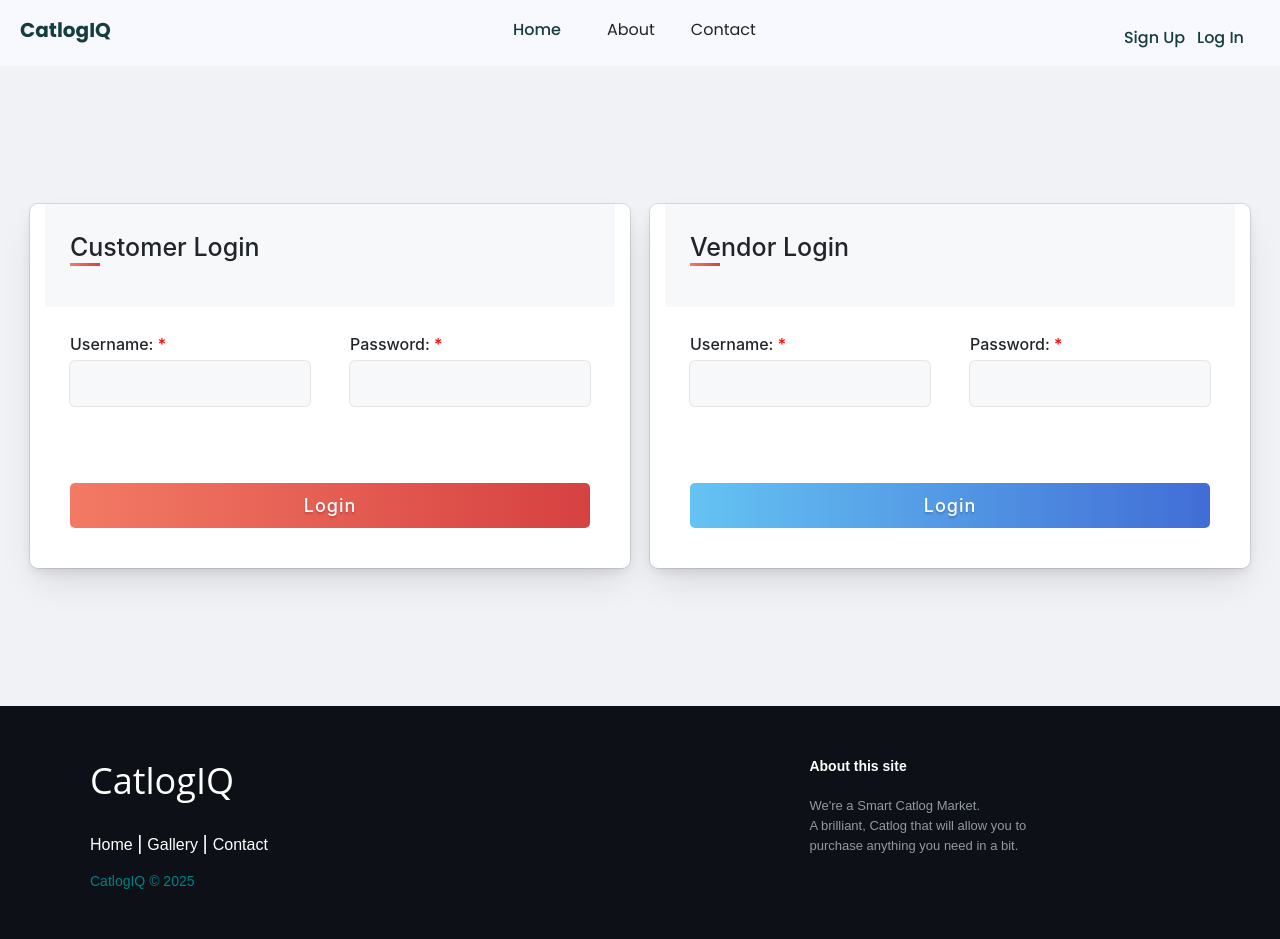
After one commit to Kedar2012/CatlogIQ, a Django app: page /Accounts/login/ in a window 1280 px wide. The commit adds this page. Run offline with Django 5.2, Linux system fonts and the light colour scheme; some libraries are stand-ins or nearby versions.

Commit message:
Updated Forms and login/logout function and UI

```diff
--- a/static/css/form.css
+++ b/static/css/form.css
@@ -77,12 +77,12 @@
     box-shadow: 0px 0px 0px 2px #AC8ECE;
 }
 
-.reg_btn{
+.reg_btn_customer, .reg_btn_vendor{
     padding: 25px;
     margin: 15px 0;
 }
 
-.reg_btn input{
+.reg_btn_customer input{
     height: 45px;
     width: 100%;
     border: none;
@@ -96,9 +96,28 @@
     text-shadow: 0px 2px 2px rgba(0, 0, 0, 0.2);
 }
 
-.reg_btn input:hover{
+.reg_btn_customer input:hover{
     background: linear-gradient(to right, #D64141, #F37A65);
 }
+
+.reg_btn_vendor input{
+    height: 45px;
+    width: 100%;
+    border: none;
+    font-size: 18px;
+    font-weight: 500;
+    cursor: pointer;
+    background: linear-gradient(to right, #65C3F3, #416DD6);
+    border-radius: 5px;
+    color: #ffffff;
+    letter-spacing: 1px;
+    text-shadow: 0px 2px 2px rgba(0, 0, 0, 0.2);
+}
+
+.reg_btn_vendor input:hover{
+    background: linear-gradient(to right, #416DD6, #65C3F3);
+}
+
 
 @media screen and (max-width: 584px){
 
--- a/static/css/style.css
+++ b/static/css/style.css
@@ -46,10 +46,10 @@
   display: flex;
   gap: 10px;
   align-items: center;
+  padding: 5px 15px;
 }
 
 .auth-link {
-  padding: 5px 15px;
   border-radius: 10px;
   background-color: transparent;
   color: #153d3d;
--- a/templates/navbar.html
+++ b/templates/navbar.html
@@ -2,13 +2,26 @@
   <p id="logo">CatlogIQ</p>
   <ul class="links navbarul">
     <li class="navbarli"><a href="{% url 'home' %}">Home</a></li>
+    {% if user.is_authenticated %}
+      {% if user.Role == 'Customer' %}
+        <li class="navbarli"><a href="#">Products</a></li>
+      {% elif user.Role == 'Vendor' %}
+        <li class="navbarli"><a href="#">My Products</a></li>
+      {% endif %}
+    {% endif %}
     <li class="navbarli">About</li>
-    <li class="navbarli">Blog</li>
     <li class="navbarli">Contact</li>
   </ul>
+
+
   <div class="auth-buttons">
-    <a href="{% url 'register_user' %}" class="auth-link">Sign Up</a>
-    <a href="#" class="auth-link">Log In</a>
+    {% if user.is_authenticated %}
+      <a href="{% url 'customer_dashboard' %}" class="auth-link">Welcome, {{ user.First_Name }}!</a>
+      <a href="{% url 'logout_user' %}" class="auth-link">Log Out</a>
+    {% else %}
+      <a href="{% url 'register_user' %}" class="auth-link">Sign Up</a>
+      <a href="{% url 'login_user' %}" class="auth-link">Log In</a>
+    {% endif %}
   </div>
 
 </nav>
--- a/users_app/admin.py
+++ b/users_app/admin.py
@@ -4,8 +4,8 @@
 
 @admin.register(User)
 class UserAdmin(UserAdmin):
-    list_display = ('User_Name', 'Email', 'First_Name', 'Last_Name', 'Role', 'is_admin', 'is_staff', 'is_active')
-    search_fields = ('User_Name', 'Email', 'First_Name', 'Last_Name', 'Role')
+    list_display = ('username', 'Email', 'First_Name', 'Last_Name', 'Role', 'is_admin', 'is_staff', 'is_active')
+    search_fields = ('username', 'Email', 'First_Name', 'Last_Name', 'Role')
     readonly_fields = ('date_joined', 'last_login', 'modified_date')
     ordering = ('date_joined',)
 
--- a/users_app/forms.py
+++ b/users_app/forms.py
@@ -6,10 +6,10 @@
     confirm_Password = forms.CharField(widget=forms.PasswordInput())
     class Meta:
         model = User
-        fields = ['First_Name', 'Last_Name', 'User_Name', 'Email', 'Phone_Number', 'Role', 'Password']
+        fields = ['First_Name', 'Last_Name', 'username', 'Email', 'Phone_Number', 'Role', 'Password']
 
     def clean(self):
-        cleaned_data = super(RegisterForm, self).clean()
+        cleaned_data = super().clean()
         Password = cleaned_data.get("Password")
         confirm_Password = cleaned_data.get("confirm_Password")
 
@@ -17,3 +17,7 @@
             raise forms.ValidationError(
                 "Password and Confirm Password does not match"
             )
+
+class LoginForm(forms.Form):
+    username = forms.CharField(max_length=100, label="Username")
+    password = forms.CharField(widget=forms.PasswordInput, label="Password")
--- /dev/null
+++ b/users_app/templates/users_app/login_user.html
@@ -0,0 +1,60 @@
+{% extends 'index.html' %}
+
+{% block content %}
+<div class="form-wrapper">
+    <div class="container">
+        <div class="title">
+            <p>Customer Login</p>
+        </div>
+        <form method="post">
+            <input type="hidden" name="login_type" value="customer">
+            <div class="user_details">
+                {% csrf_token %}
+                {% for field in form %}
+                    <div class="input_box">
+                        {{ field.label_tag }}
+                        {{ field }}
+                    </div>
+                    {% if field.errors %}
+                        <div class="text-danger small">
+                            {{ field.errors|striptags }}
+                        </div>
+                    {% endif %}
+                {% endfor %}
+            </div>
+            <div class="reg_btn_customer">
+                <input type="submit" value="Login">
+            </div>
+        </form>
+    </div>
+
+
+    <div class="container">
+        <div class="title">
+            <p>Vendor Login</p>
+        </div>
+        <form method="post">
+            <input type="hidden" name="login_type" value="vendor">
+            <div class="user_details">
+                {% csrf_token %}
+                {% for field in form %}
+                    <div class="input_box">
+                        {{ field.label_tag }}
+                        {{ field }}
+                    </div>
+                    {% if field.errors %}
+                        <div class="text-danger small">
+                            {{ field.errors|striptags }}
+                        </div>
+                    {% endif %}
+                {% endfor %}
+            </div>
+            <div class="reg_btn_vendor">
+                <input type="submit" value="Login">
+            </div>
+        </form>
+    </div>
+
+</div>
+
+{% endblock content %}
--- a/users_app/urls.py
+++ b/users_app/urls.py
@@ -4,4 +4,7 @@
 
 urlpatterns = [
     path('register/', views.register_user, name='register_user'),
+    path('login/', views.login_user, name='login_user'),
+    path('logout/', views.logout_user, name='logout_user'),
+    path('customer_dashboard/', views.customer_dashboard, name='customer_dashboard'),
 ]
--- a/users_app/views.py
+++ b/users_app/views.py
@@ -1,5 +1,7 @@
 from django.shortcuts import render, redirect
-from .forms import RegisterForm
+from django.contrib.auth import authenticate, login, logout
+from .forms import RegisterForm, LoginForm
+from users_app import forms
 
 # Create your views here.
 
@@ -7,8 +9,43 @@
     if request.method == 'POST':
         form = RegisterForm(request.POST, request.FILES)
         if form.is_valid():
-            form.save()
-            return redirect('home')
+            user = form.save(commit=False)
+            user.set_password(form.cleaned_data['Password'])
+            user.is_active = True
+            user.save()
+            return redirect('login_user')
     else:
         form = RegisterForm()
     return render(request, 'users_app/register_user.html', {'form': form})
+
+def login_user(request):
+    if request.method == 'POST':
+        form = LoginForm(request.POST)
+        if form.is_valid():
+            username = request.POST['username']
+            password = request.POST['password']
+
+            user = authenticate(request, username=username, password=password)
+            if user is not None:
+                login(request, user)
+                if user.Role == "Customer":
+                    return redirect('customer_dashboard')
+                elif user.Role == "Vendor":
+                    return redirect('home')
+                else:
+                    return redirect('home')
+            else:
+                form.add_error(None, "Invalid credentials")
+
+            return redirect('home')
+    else:
+        form = LoginForm()
+    return render(request, 'users_app/login_user.html', {'form': form})
+
+def logout_user(request):
+    logout(request)
+    return redirect('home')
+
+
+def customer_dashboard(request):
+    return render(request, 'users_app/customer_dashboard.html', {'role': request.user.Role})
```
Also changed, not shown: CatlogIQ/views.py (+8 -2 lines), users_app/models.py (+9 -9 lines), users_app/templates/users_app/customer_dashboard.html (added, +21 -0 lines).
